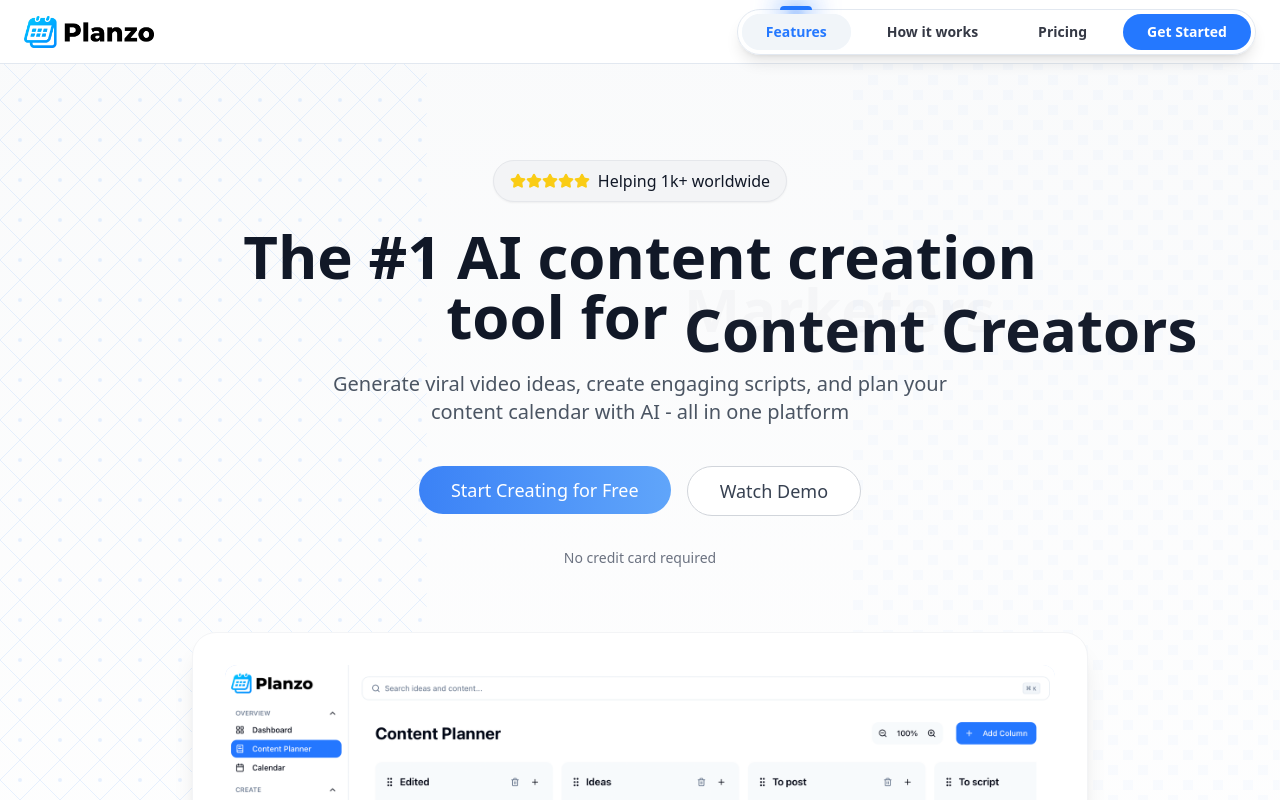
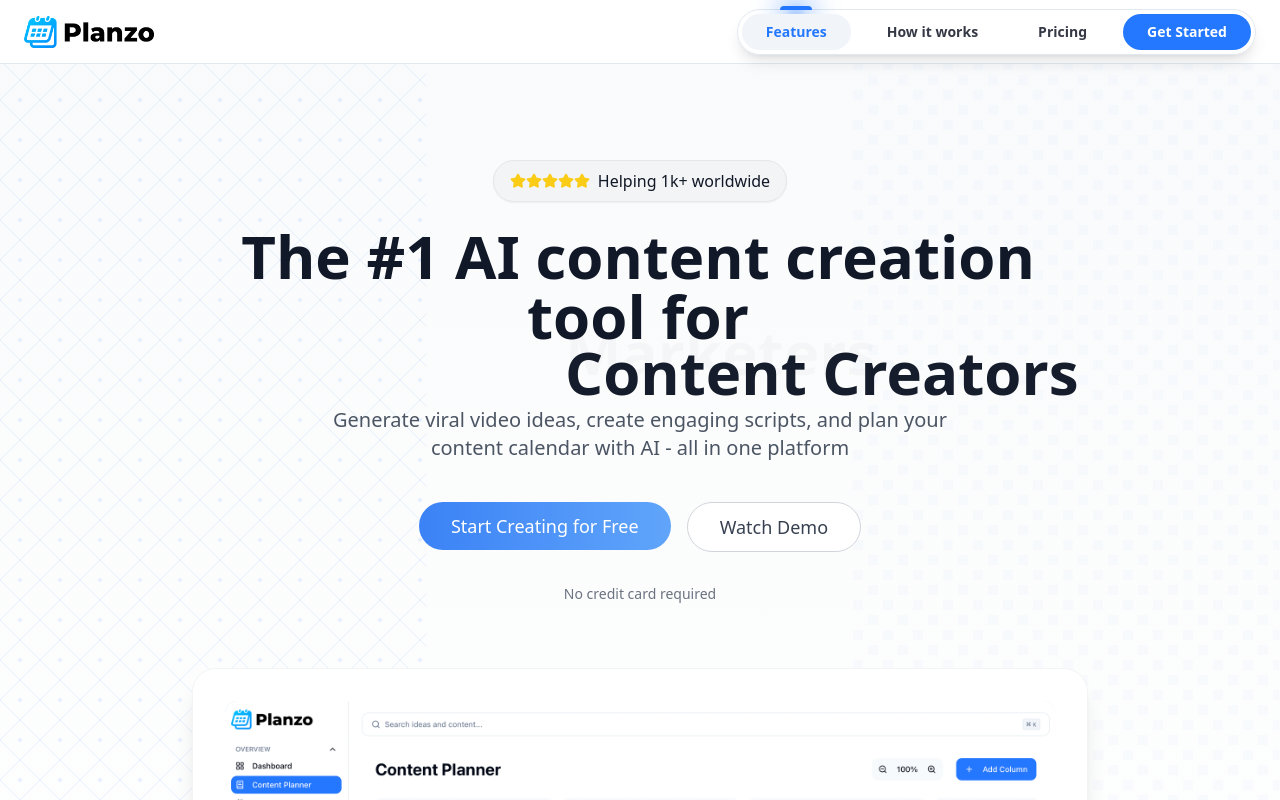
Before and after one commit to Tasklyios/planzo-ai, a React (Vite) app: page / in a window 1280 px wide. Shown: the top 800 px of the page. Built offline with nearby package versions, Linux system fonts and the light colour scheme.

Commit message:
Adjust Hero text positioning
Adjusted the positioning of the "for" text and the animated text switcher in the Hero component on desktop screens to improve spacing and alignment.

```diff
--- a/src/components/Hero.tsx
+++ b/src/components/Hero.tsx
@@ -1,3 +1,4 @@
+
 import { useNavigate } from "react-router-dom";
 import { Button } from "@/components/ui/button";
 import TrustBadge from "@/components/TrustBadge";
@@ -56,9 +57,9 @@ const Hero = () => {
                 <AnimatedTextSwitcher titles={useCases} className="mt-2" />
               </>
             ) : (
-              <div className="inline">
-                <span>The #1 AI content creation tool for </span>
-                <AnimatedTextSwitcher titles={useCases} className="inline-block" />
+              <div className="flex flex-wrap justify-center items-center">
+                <span className="mr-1">The #1 AI content creation tool for</span>
+                <AnimatedTextSwitcher titles={useCases} className="inline-block -mt-1" />
               </div>
             )}
           </h1>
```
